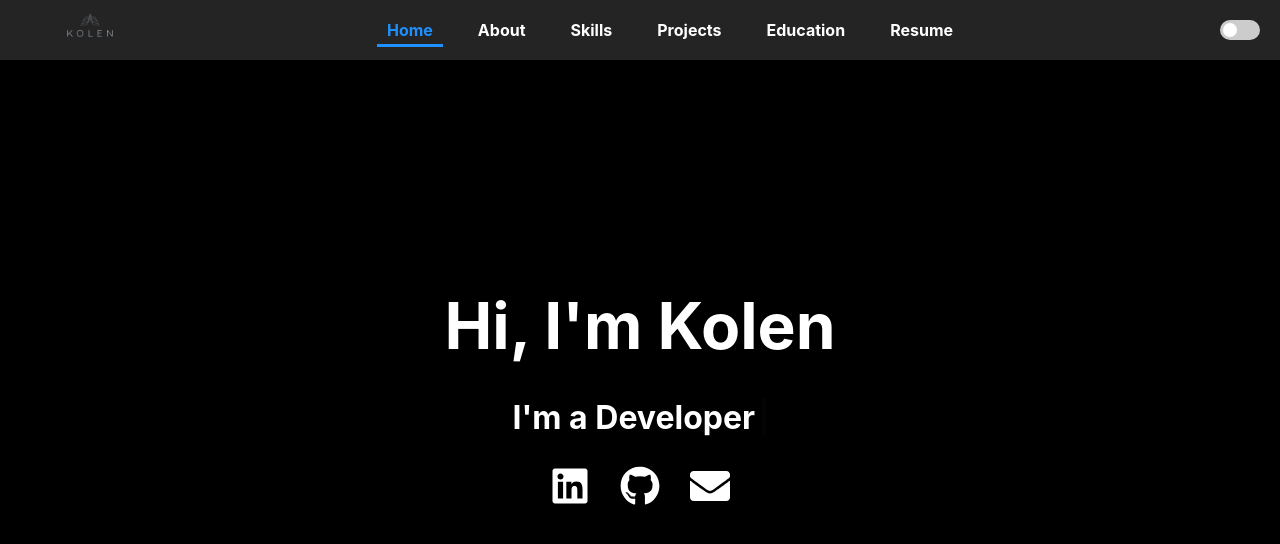
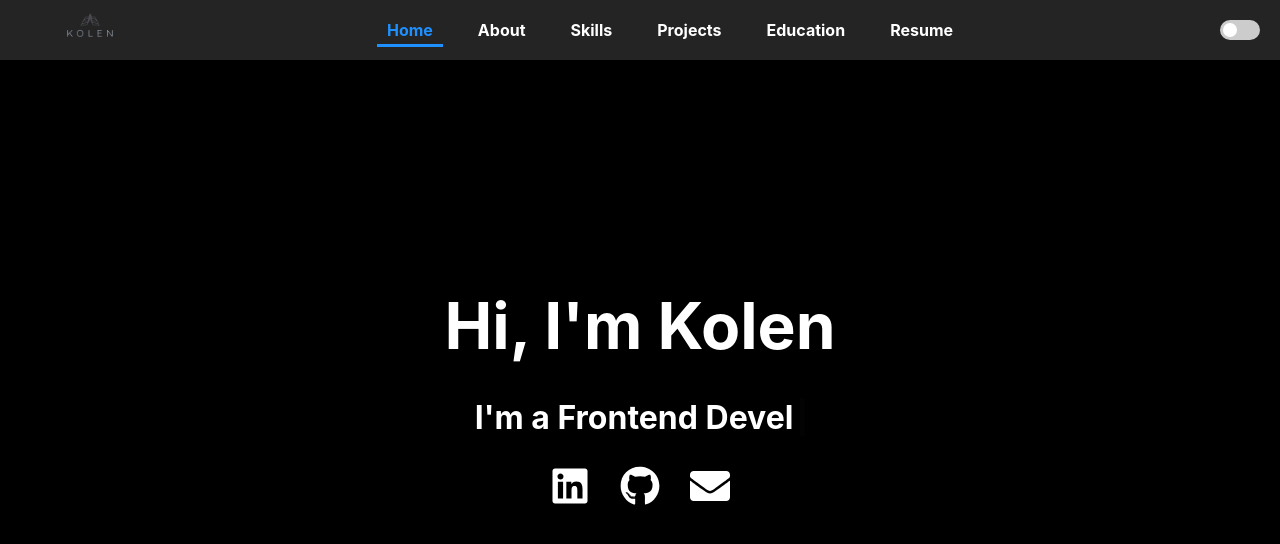
Before and after one commit to MakhmudovM/KolenWebPortfolio, a React (Vite) app: page / in a window 1280 px wide. Shown: the top 544 px of the page. Built offline with nearby package versions, Linux system fonts and the light colour scheme.

Commit message:
fixed text in home page

```diff
--- a/src/page/Home.jsx
+++ b/src/page/Home.jsx
@@ -25,7 +25,7 @@ function Home() {
       {/* Нижний текст с эффектом печати */}
       <p style={{ fontSize: '2rem', fontWeight: 'bold', marginTop: '20px', marginBottom: 0 }}>
         <Typewriter
-          words={["I'm a Freelancer", "I'm a Developer"]}
+          words={["I'm a Freelancer", "I'm a Frontend Developer"]}
           loop={Infinity}
           cursor
           cursorStyle="|"
```
